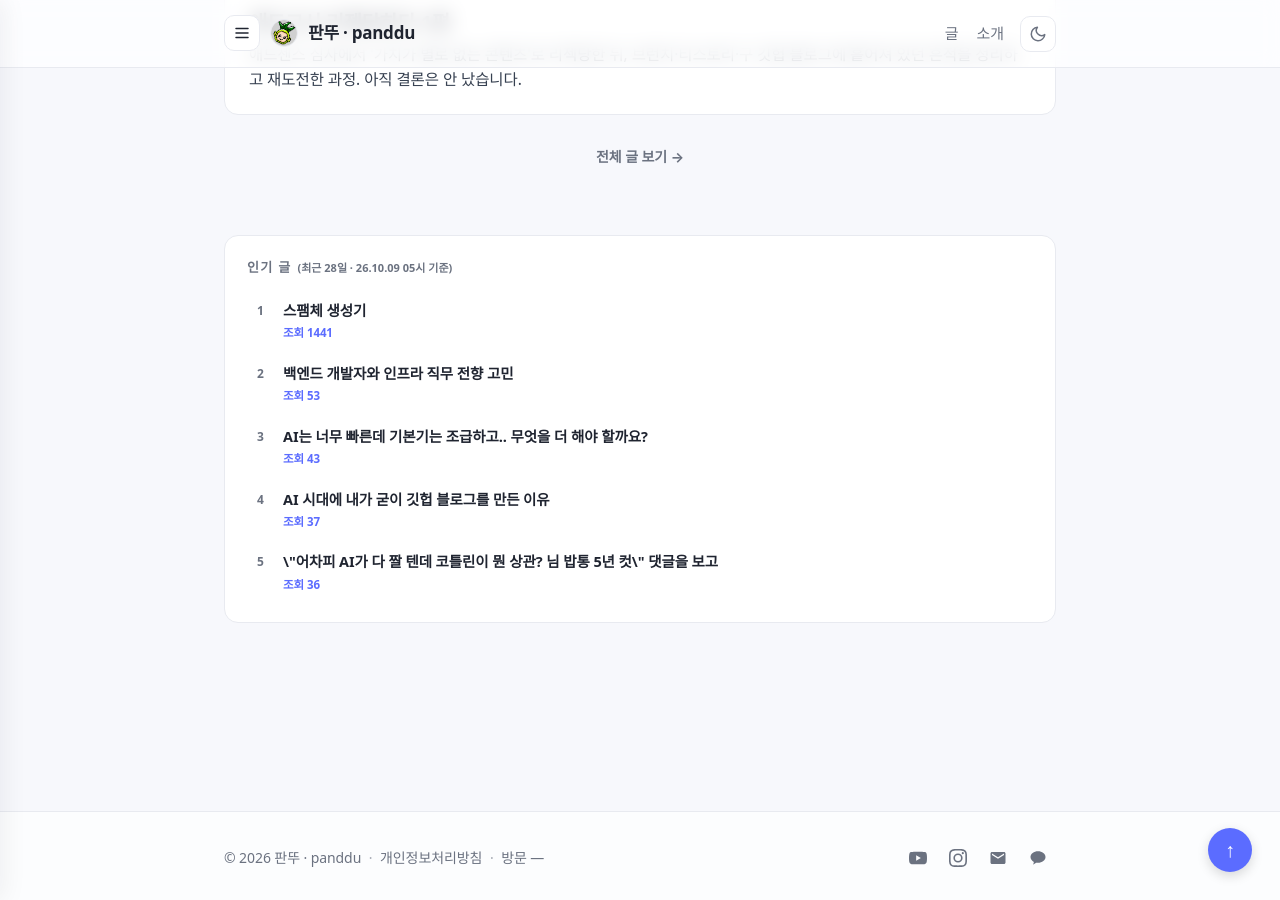
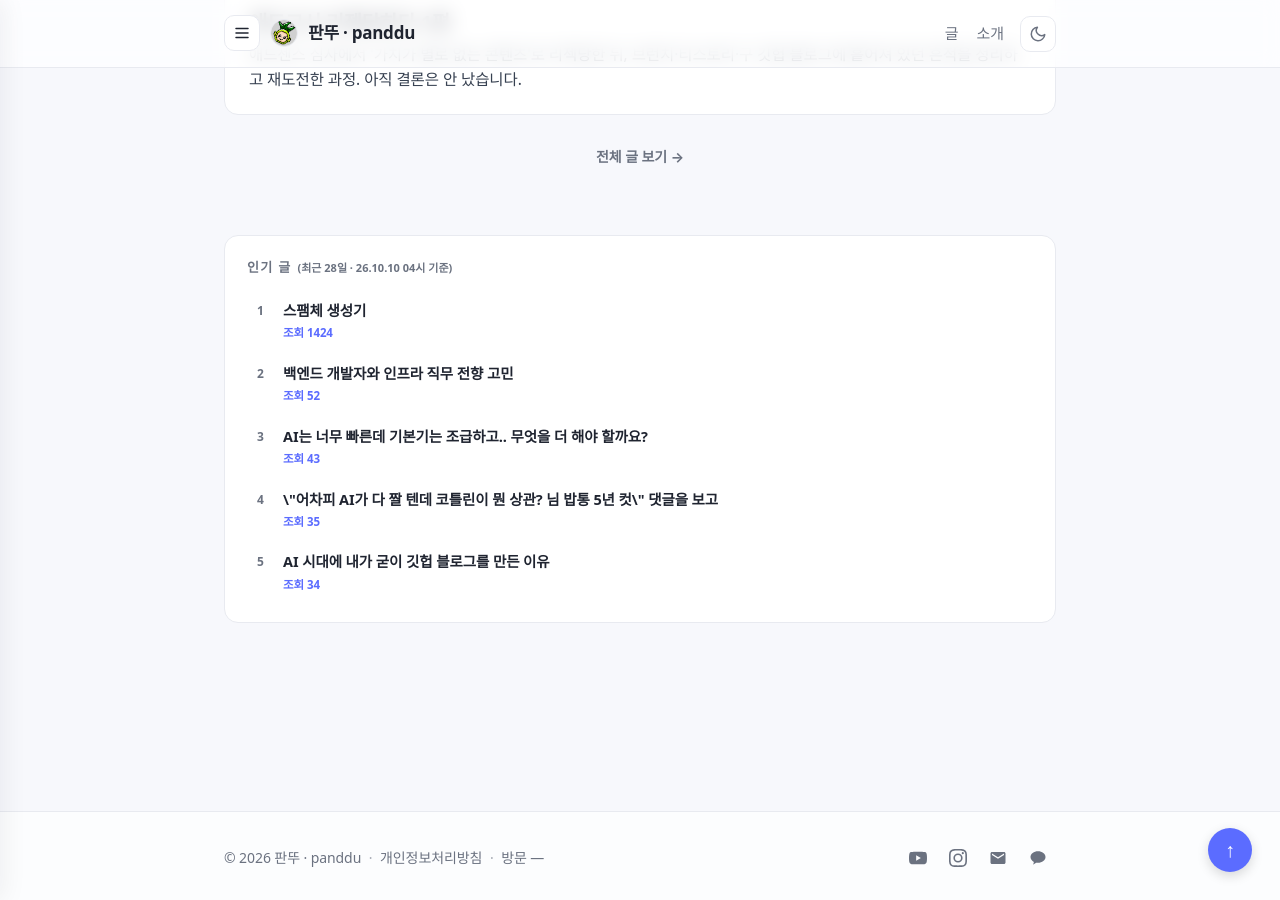
Before and after one commit to panddu/panddu.github.io, a Jekyll site: the page built from index.html, in a window 1280 px wide and 900 px high, scrolled down 2017 px. Built offline with Jekyll 4.4.1, drawn with Linux system fonts in a browser that asks for light colours; some web fonts are replaced.

Commit message:
chore: update popular posts

```diff
--- a/_data/popular_posts.json
+++ b/_data/popular_posts.json
@@ -1,16 +1,16 @@
 {
-  "generated_at": "2026-10-09T05:29:54+09:00",
+  "generated_at": "2026-10-10T04:59:36+09:00",
   "period_days": 28,
   "posts": [
     {
       "title": "스팸체 생성기",
       "url": "/posts/2019/04/spammaker/",
-      "views": 1441
+      "views": 1424
     },
     {
       "title": "백엔드 개발자와 인프라 직무 전향 고민",
       "url": "/posts/2026/08/backend-and-infra-counsel/",
-      "views": 53
+      "views": 52
     },
     {
       "title": "AI는 너무 빠른데 기본기는 조급하고.. 무엇을 더 해야 할까요?",
@@ -18,14 +18,14 @@
       "views": 43
     },
     {
+      "title": "\\\"어차피 AI가 다 짤 텐데 코틀린이 뭔 상관? 님 밥통 5년 컷\\\" 댓글을 보고",
+      "url": "/posts/2026/09/ai-coding-language-and-developer-future/",
+      "views": 35
+    },
+    {
       "title": "AI 시대에 내가 굳이 깃헙 블로그를 만든 이유",
       "url": "/posts/2026/08/why-i-made-github-blog/",
-      "views": 37
-    },
-    {
-      "title": "\\\"어차피 AI가 다 짤 텐데 코틀린이 뭔 상관? 님 밥통 5년 컷\\\" 댓글을 보고",
-      "url": "/posts/2026/09/ai-coding-language-and-developer-future/",
-      "views": 36
+      "views": 34
     }
   ]
 }
```
